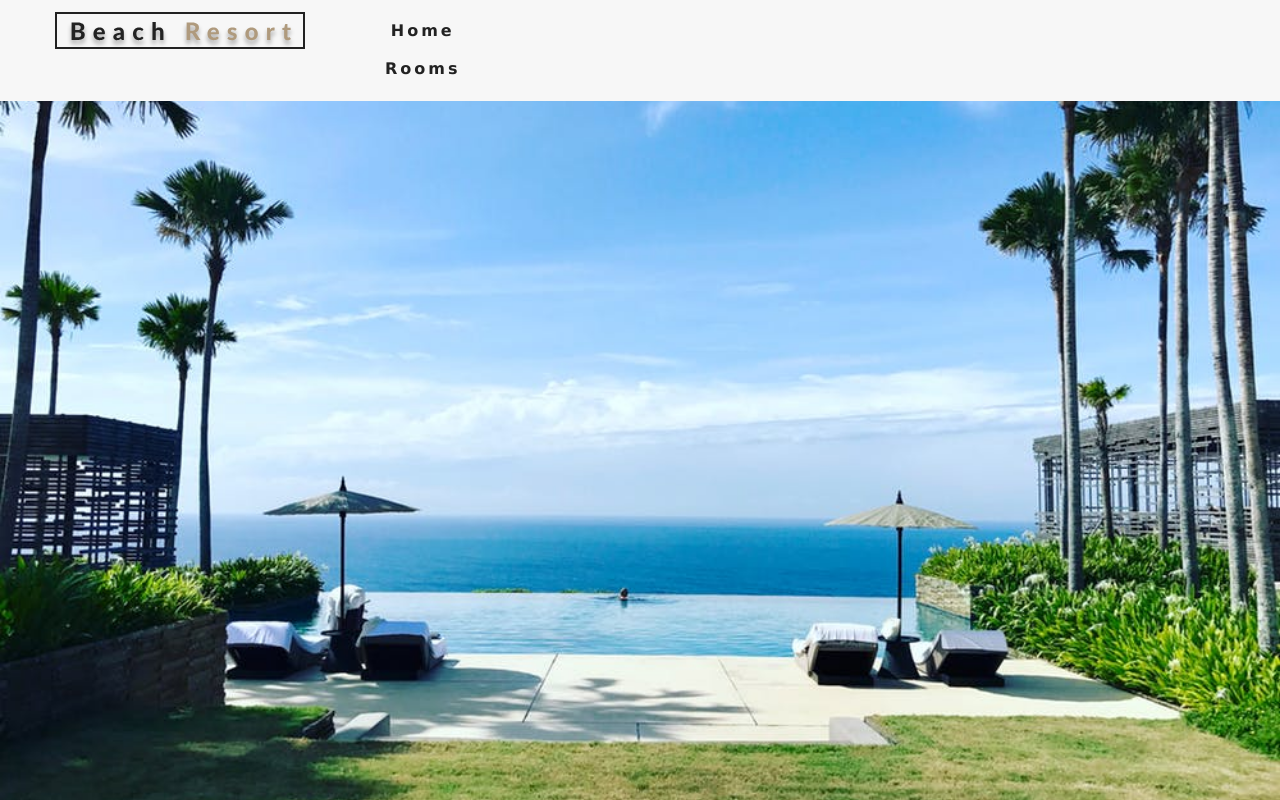
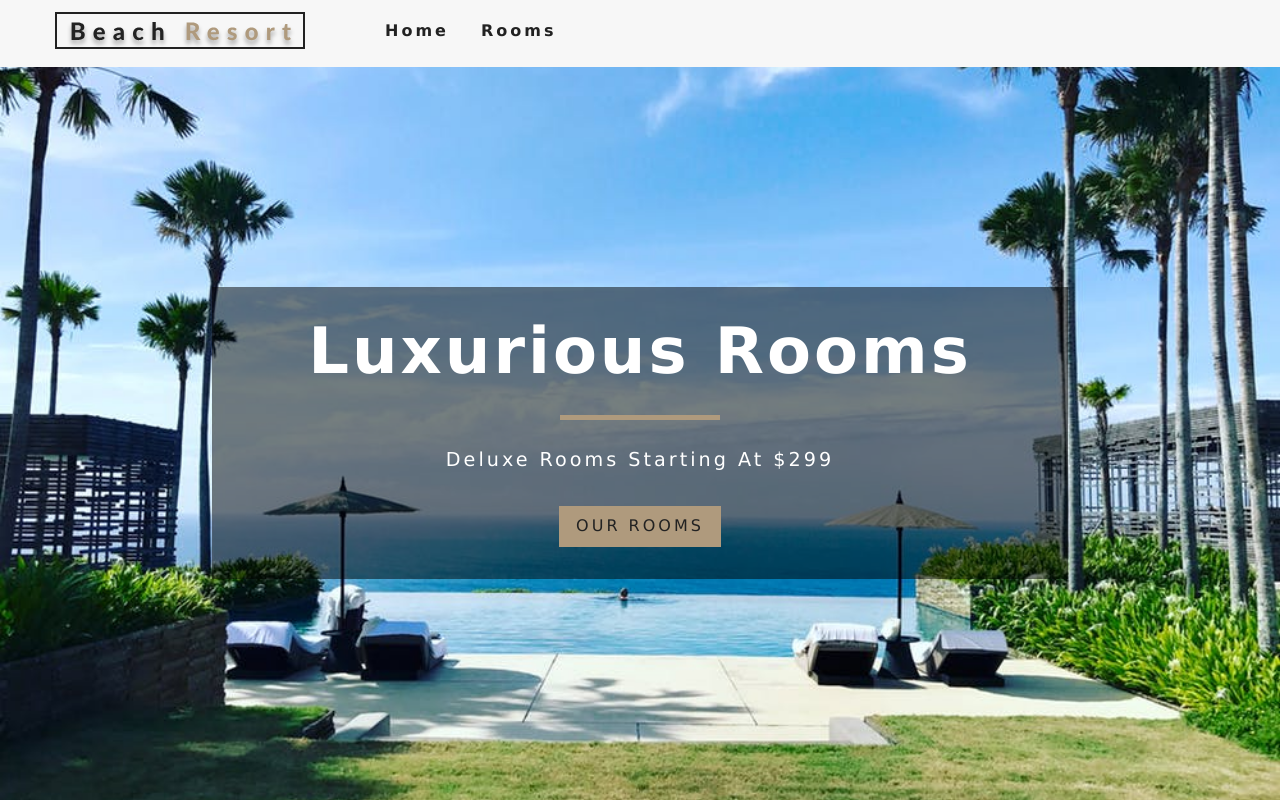
Before and after one commit to frankenstein32/Knights-Inn, a React (Create React App) app: page / in a window 1280 px wide. Built offline with nearby package versions, Linux system fonts and the light colour scheme.

Commit message:
Banner component setup

```diff
--- /dev/null
+++ b/src/components/Banner.js
@@ -0,0 +1,12 @@
+import React from 'react'
+
+export default function Banner({children, title, subtitle}){
+    return (
+        <div className="banner">
+            <h1>{title}</h1>
+            <div></div>
+            <p>{subtitle}</p>
+            {children}
+        </div>
+    )
+}
--- a/src/components/Navbar.js
+++ b/src/components/Navbar.js
@@ -30,6 +30,8 @@
                     <ul className={this.state.isOpened ? "nav-links show-nav" : "nav-links"}>
                         <li>
                             <Link to="/" >Home</Link>
+                        </li>
+                        <li>
                             <Link to="/rooms/" >Rooms</Link>
                         </li>
                     </ul>
--- a/src/pages/Error.js
+++ b/src/pages/Error.js
@@ -1,7 +1,14 @@
 import React from 'react'
 import Hero from '../components/Hero'
+import Banner from '../components/Banner'
+import {Link} from 'react-router-dom'
+
 const Error = () => {
-    return <Hero />
+    return <Hero >
+        <Banner title="404" subtitle="Page Not Found">
+        <Link to="/" className="btn-primary">Return Home</Link>
+        </Banner>
+    </Hero>
 }
 
 export default Error;
--- a/src/pages/Home.js
+++ b/src/pages/Home.js
@@ -1,12 +1,16 @@
 import React from 'react'
 import Hero from '../components/Hero'
+import Banner from '../components/Banner'
+import {Link} from 'react-router-dom'
 
-const Home = () => {
+export default function Home(){
     return (
-        <div>
-             <Hero/>
-        </div>
+       <Hero >
+           <Banner title="luxurious rooms"  subtitle="deluxe rooms starting at $299">
+                <Link to="/rooms" className="btn-primary">
+                    Our rooms
+                </Link>
+            </Banner>
+       </Hero>
     )
 }
-
-export default Home;
--- a/src/pages/Rooms.js
+++ b/src/pages/Rooms.js
@@ -1,9 +1,15 @@
 import React from 'react'
 import Hero from '../components/Hero'
+import Banner from '../components/Banner'
+import {Link} from 'react-router-dom'
 
 const Rooms = () => {
     return (
-        <Hero hero='roomsHero'/>
+        <Hero hero='roomsHero'>
+            <Banner title="Our Rooms">
+                <Link to="/" className='btn-primary'>Return Home</Link>
+            </Banner>
+        </Hero>
     )
 }
 
```
